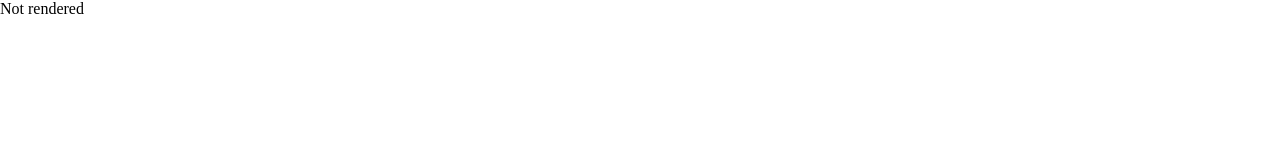
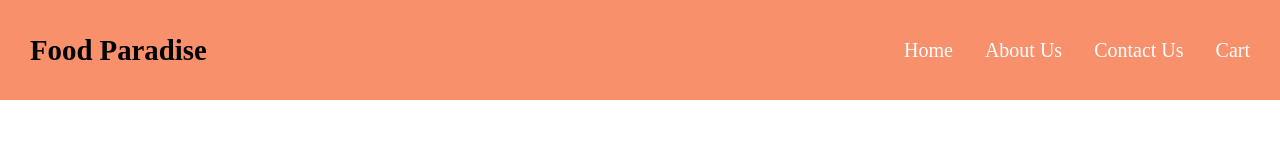
Before and after one commit to Manish-dev3490/Namastey-React-JS, a React app in the folder Food-App/: page / in a window 1280 px wide. Built offline with nearby package versions, Linux system fonts and the light colour scheme.

Commit message:
header part of react and css is  done

```diff
--- a/Food-App/index.js
+++ b/Food-App/index.js
@@ -7,11 +7,39 @@ import ReactDOM from "react-dom/client";
 // this is the main root which fetched from html file
 const rootElement = ReactDOM.createRoot(document.querySelector(".root"));
 
+
+
+// lets make the header commponent
+const Headercomponent=()=>{
+    return (
+        <header className="header">
+            <div className="logo-box">
+
+                <h2>Food Paradise</h2>
+            </div>
+
+
+            <ul className="nav-items">
+            <li>Home</li>
+            <li>About Us</li>
+            <li>Contact Us</li>
+            <li>Cart</li>
+
+            </ul>
+
+        </header>
+    )
+}
+
+
+
 // Lets make a Main Application component in which all component will include
 const MainApplicationComponent = () => {
 return (
     <div className="container">
-
+        <Headercomponent/>
     </div>
 )
 }
+
+rootElement.render(<MainApplicationComponent/>);
--- a/Food-App/style.css
+++ b/Food-App/style.css
@@ -4,3 +4,29 @@
     margin: 0;
     box-sizing: border-box;
 }
+
+.header{
+    display: flex;
+    justify-content: space-between;
+    align-items: center;
+    height: 100px;
+    width: 100%;
+    background-color: rgb(247, 144, 107);
+    padding-inline:30px;
+}
+
+.header ul {
+    display: flex;
+    list-style: none;
+    gap: 2rem;
+    font-size: 20px;
+}
+.nav-items li{
+    font-size: 1rrem;
+    cursor: pointer;
+    color: white;
+}
+.logo-box h2{
+    font-size: 1.8rem;
+    color: black;
+}
```
